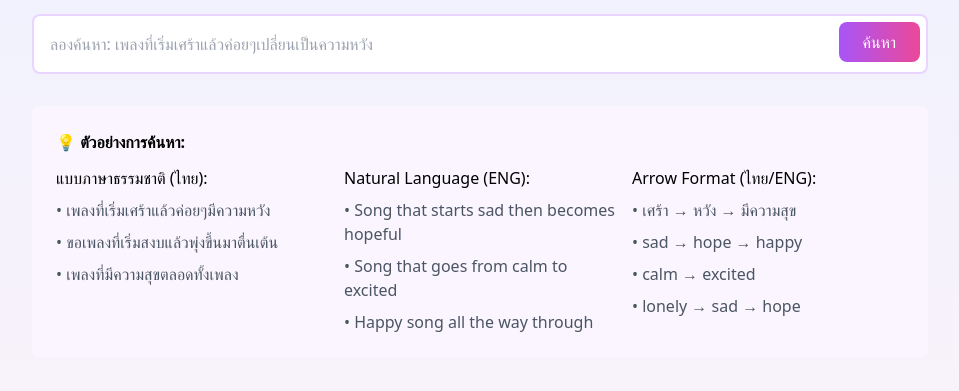
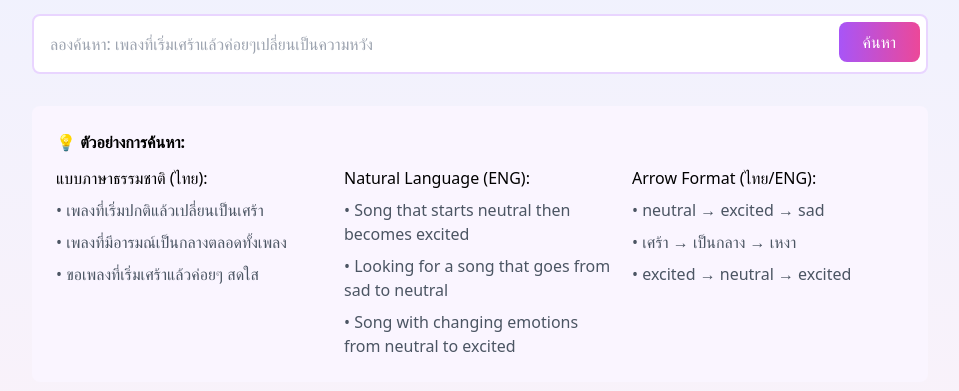
Before and after one commit to kainapat/emotion-music-app, a Flask app: page /search in a window 1280 px wide. Shown: the part 162-553 px from the top of the page, without its empty margins (160-1119 px from the left). Run offline with Flask 3, Linux system fonts and the light colour scheme; some libraries are stand-ins or nearby versions.

Commit message:
Update search examples in search.html for improved emotional context and clarity

```diff
--- a/templates/search.html
+++ b/templates/search.html
@@ -32,13 +32,13 @@
         <p class="font-medium mb-2">แบบภาษาธรรมชาติ (ไทย):</p>
         <ul class="space-y-2 text-gray-600">
           <li class="hover:text-purple-600 cursor-pointer" onclick="setQuery(this)">
-            • เพลงที่เริ่มเศร้าแล้วค่อยๆมีความหวัง
+            • เพลงที่เริ่มปกติแล้วเปลี่ยนเป็นเศร้า
           </li>
           <li class="hover:text-purple-600 cursor-pointer" onclick="setQuery(this)">
-            • ขอเพลงที่เริ่มสงบแล้วพุ่งขึ้นมาตื่นเต้น
+            • เพลงที่มีอารมณ์เป็นกลางตลอดทั้งเพลง
           </li>
           <li class="hover:text-purple-600 cursor-pointer" onclick="setQuery(this)">
-            • เพลงที่มีความสุขตลอดทั้งเพลง
+            • ขอเพลงที่เริ่มเศร้าแล้วค่อยๆ สดใส
           </li>
         </ul>
       </div>
@@ -48,13 +48,13 @@
         <p class="font-medium mb-2">Natural Language (ENG):</p>
         <ul class="space-y-2 text-gray-600">
           <li class="hover:text-purple-600 cursor-pointer" onclick="setQuery(this)">
-            • Song that starts sad then becomes hopeful
+            • Song that starts neutral then becomes excited
           </li>
           <li class="hover:text-purple-600 cursor-pointer" onclick="setQuery(this)">
-            • Song that goes from calm to excited
+            • Looking for a song that goes from sad to neutral
           </li>
           <li class="hover:text-purple-600 cursor-pointer" onclick="setQuery(this)">
-            • Happy song all the way through
+            • Song with changing emotions from neutral to excited
           </li>
         </ul>
       </div>
@@ -64,16 +64,13 @@
         <p class="font-medium mb-2">Arrow Format (ไทย/ENG):</p>
         <ul class="space-y-2 text-gray-600">
           <li class="hover:text-purple-600 cursor-pointer" onclick="setQuery(this)">
-            • เศร้า → หวัง → มีความสุข
+            • neutral → excited → sad
           </li>
           <li class="hover:text-purple-600 cursor-pointer" onclick="setQuery(this)">
-            • sad → hope → happy
+            • เศร้า → เป็นกลาง → เหงา
           </li>
           <li class="hover:text-purple-600 cursor-pointer" onclick="setQuery(this)">
-            • calm → excited
-          </li>
-          <li class="hover:text-purple-600 cursor-pointer" onclick="setQuery(this)">
-            • lonely → sad → hope
+            • excited → neutral → excited
           </li>
         </ul>
       </div>
```
